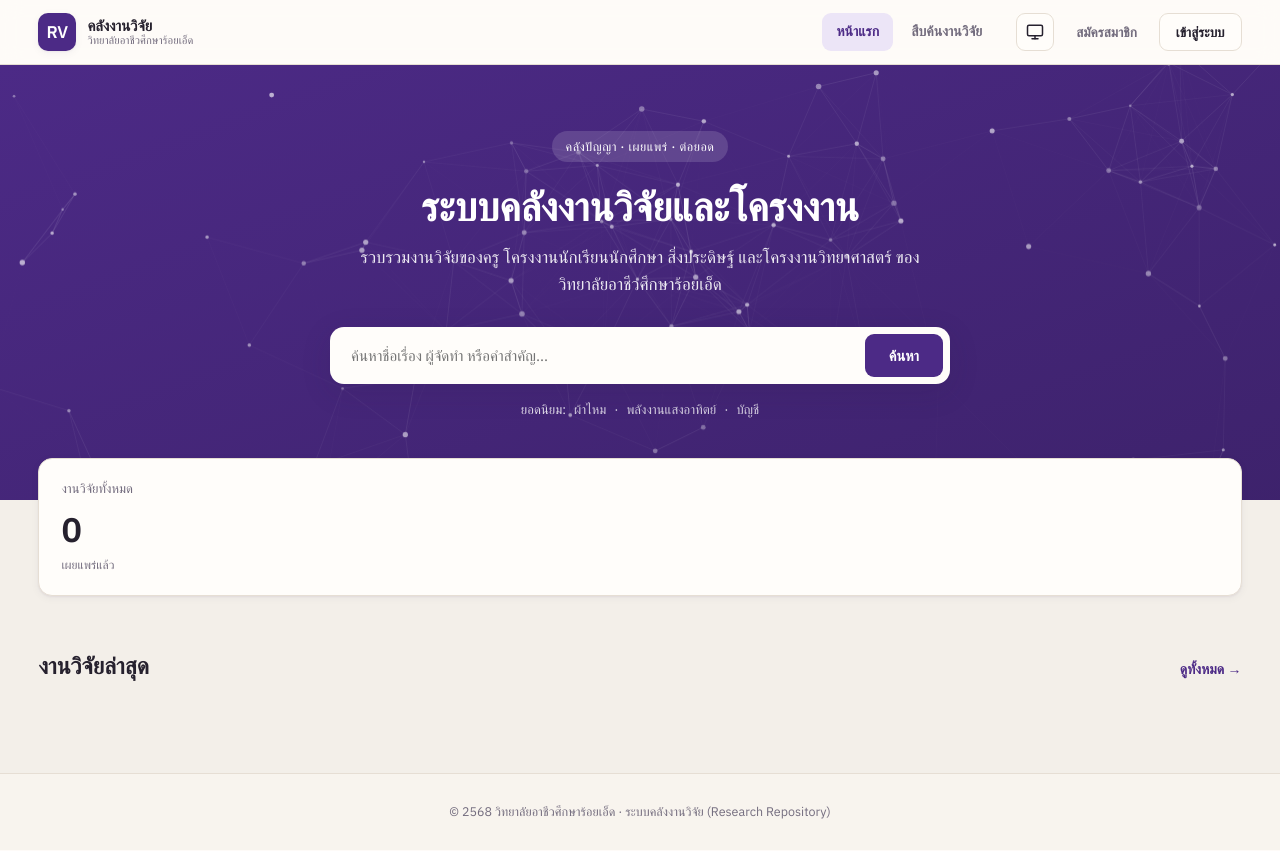
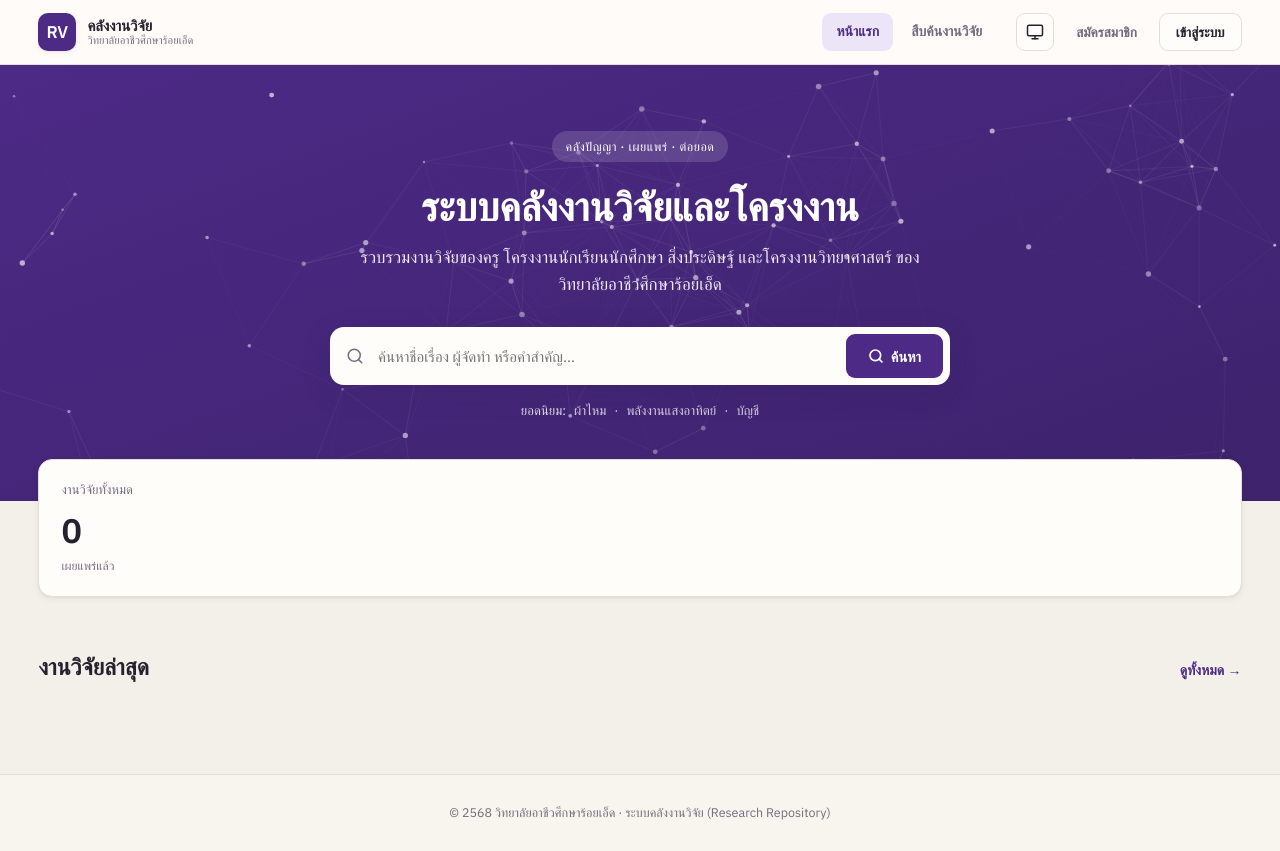
Before and after one commit to kinoppol/rvc.arch, a PHP site: page / in a window 1280 px wide. Before the commit the page ends 819 px from the top, so only its background shows below. Run offline with PHP 8.4, Linux system fonts and the light colour scheme; data that the repository does not hold is empty; some libraries are stand-ins or nearby versions; some web fonts are replaced.

Commit message:
Add search icon to hero search bar on home page
Co-Authored-By: Claude Sonnet 5 <noreply@anthropic.com>

```diff
--- a/views/public/home.php
+++ b/views/public/home.php
@@ -7,9 +7,13 @@
     <div style="display:inline-block;font-size:12.5px;font-weight:500;letter-spacing:.04em;background:rgba(255,255,255,.14);padding:6px 14px;border-radius:999px;margin-bottom:20px">คลังปัญญา · เผยแพร่ · ต่อยอด</div>
     <h1 style="font-size:40px;line-height:1.2;font-weight:700;margin:0 0 14px;text-wrap:balance">ระบบคลังงานวิจัยและโครงงาน</h1>
     <p style="font-size:17px;opacity:.9;margin:0 auto 30px;max-width:600px;text-wrap:pretty">รวบรวมงานวิจัยของครู โครงงานนักเรียนนักศึกษา สิ่งประดิษฐ์ และโครงงานวิทยาศาสตร์ ของวิทยาลัยอาชีวศึกษาร้อยเอ็ด</p>
-    <form method="get" action="<?= h(url('search')) ?>" style="display:flex;background:var(--surface);border-radius:14px;padding:7px;box-shadow:var(--shadow-lg);max-width:620px;margin:0 auto;gap:6px">
-      <input name="q" placeholder="ค้นหาชื่อเรื่อง ผู้จัดทำ หรือคำสำคัญ…" style="flex:1;border:none;background:transparent;color:var(--text);font-size:15px;padding:12px 14px;outline:none"/>
-      <button type="submit" style="background:var(--primary);color:var(--primary-fg);border:none;border-radius:9px;padding:0 24px;font-weight:600;font-size:14.5px;cursor:pointer">ค้นหา</button>
+    <form method="get" action="<?= h(url('search')) ?>" style="display:flex;align-items:center;background:var(--surface);border-radius:14px;padding:7px 7px 7px 16px;box-shadow:var(--shadow-lg);max-width:620px;margin:0 auto;gap:6px">
+      <svg xmlns="http://www.w3.org/2000/svg" width="18" height="18" viewBox="0 0 24 24" fill="none" stroke="var(--muted)" stroke-width="2" stroke-linecap="round" stroke-linejoin="round" style="flex:none"><circle cx="11" cy="11" r="8"/><line x1="21" y1="21" x2="16.65" y2="16.65"/></svg>
+      <input name="q" placeholder="ค้นหาชื่อเรื่อง ผู้จัดทำ หรือคำสำคัญ…" style="flex:1;border:none;background:transparent;color:var(--text);font-size:15px;padding:10px 8px;outline:none"/>
+      <button type="submit" style="display:flex;align-items:center;gap:7px;background:var(--primary);color:var(--primary-fg);border:none;border-radius:9px;padding:0 22px;height:44px;font-weight:600;font-size:14.5px;cursor:pointer">
+        <svg xmlns="http://www.w3.org/2000/svg" width="16" height="16" viewBox="0 0 24 24" fill="none" stroke="currentColor" stroke-width="2.5" stroke-linecap="round" stroke-linejoin="round"><circle cx="11" cy="11" r="8"/><line x1="21" y1="21" x2="16.65" y2="16.65"/></svg>
+        ค้นหา
+      </button>
     </form>
     <div style="margin-top:16px;font-size:13px;opacity:.82;display:flex;gap:8px;justify-content:center;flex-wrap:wrap">
       <span>ยอดนิยม:</span>
```
